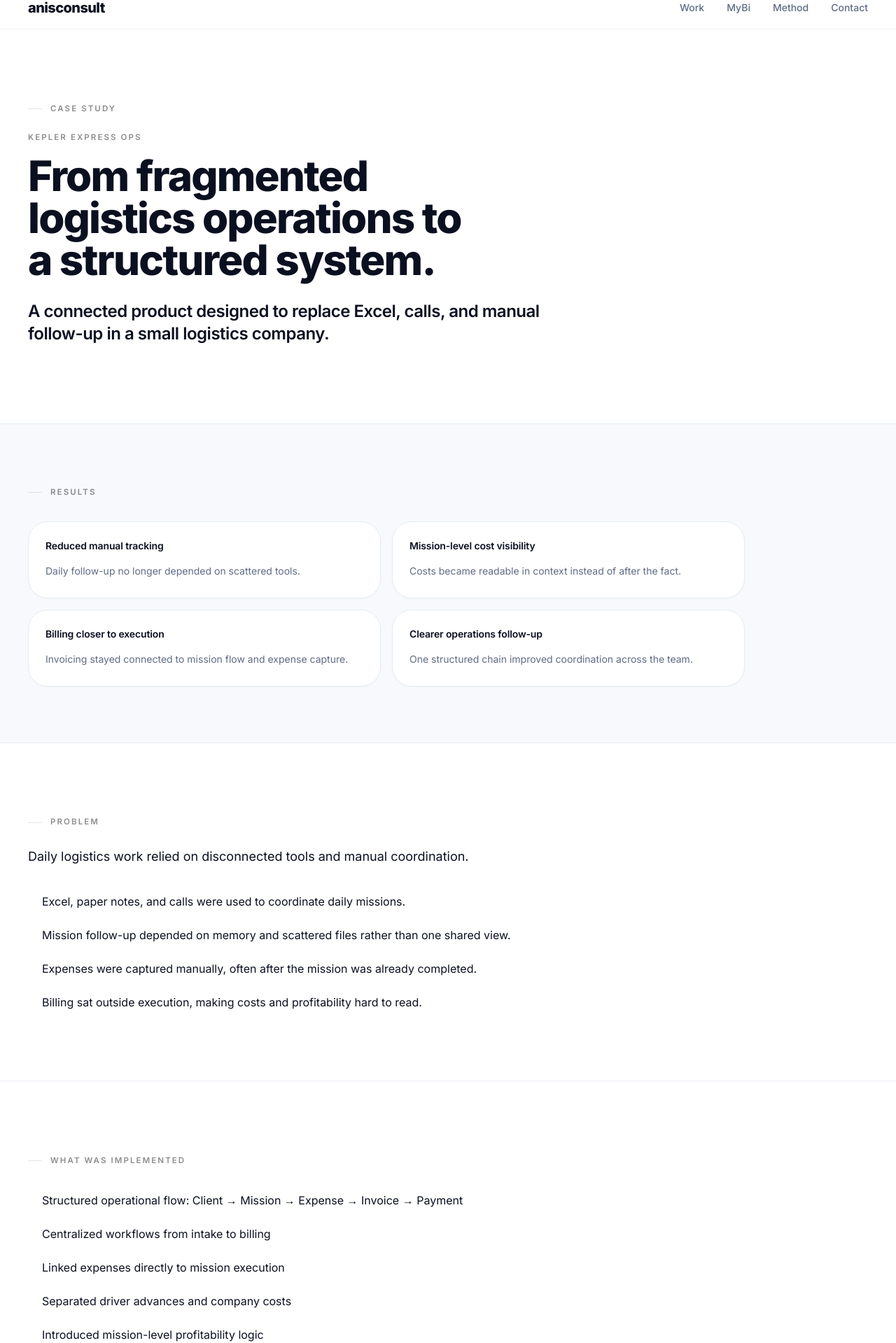
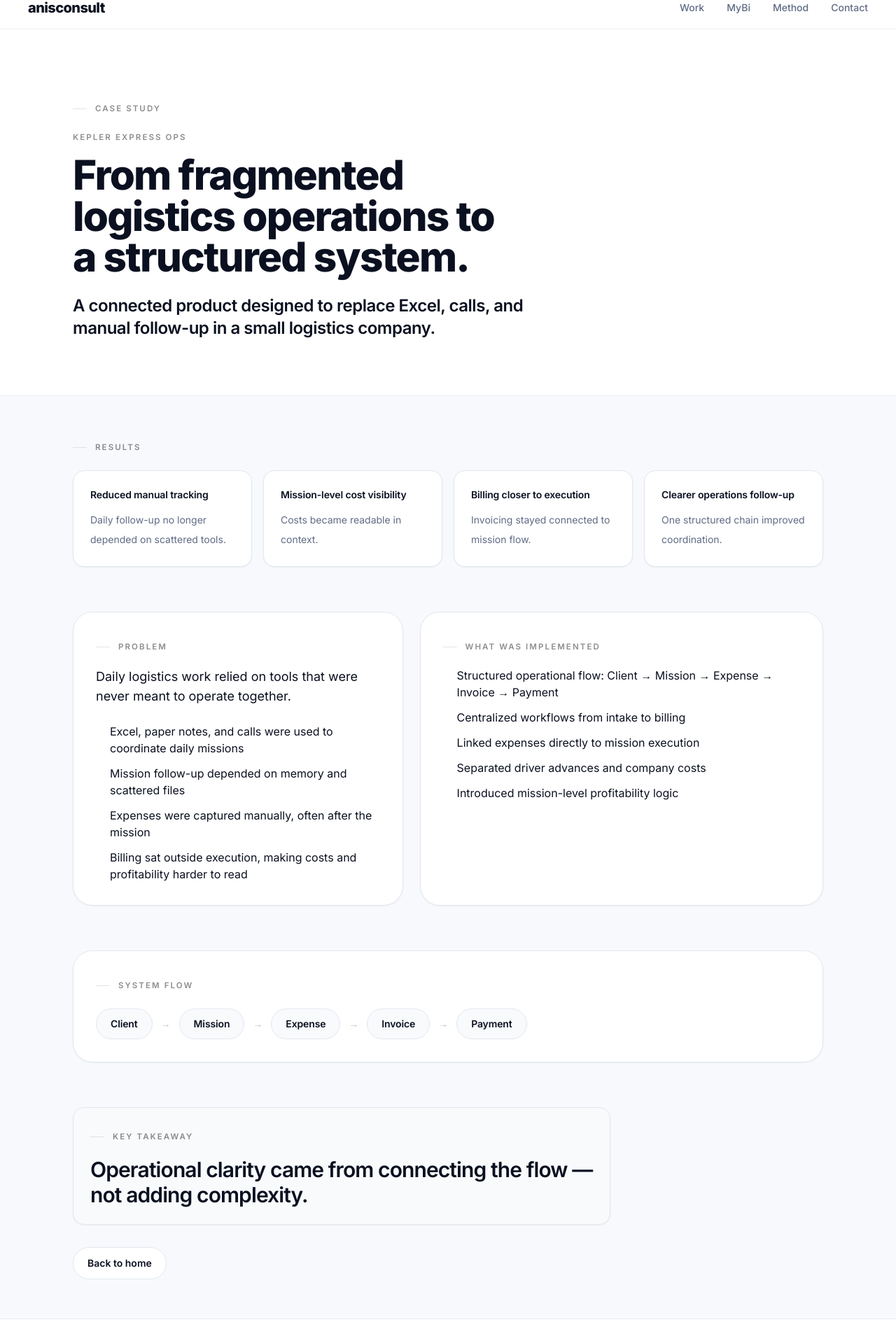
Before and after one commit to Granis75/anisconsult.com, a Next.js app: page /case-study/kepler-express in a window 1280 px wide. Shown: the part 19-1938 px from the top of the page at 70% size. Built offline with nearby package versions, Linux system fonts and the light colour scheme.

Commit message:
refactor: visibly restructure Kepler case study layout

```diff
--- a/app/case-study/kepler-express/page.tsx
+++ b/app/case-study/kepler-express/page.tsx
@@ -11,10 +11,10 @@ export const metadata: Metadata = {
 };
 
 const problemItems = [
-  "Excel, paper notes, and calls were used to coordinate daily missions.",
-  "Mission follow-up depended on memory and scattered files rather than one shared view.",
-  "Expenses were captured manually, often after the mission was already completed.",
-  "Billing sat outside execution, making costs and profitability hard to read.",
+  "Excel, paper notes, and calls were used to coordinate daily missions",
+  "Mission follow-up depended on memory and scattered files",
+  "Expenses were captured manually, often after the mission",
+  "Billing sat outside execution, making costs and profitability harder to read",
 ] as const;
 
 const resultItems = [
@@ -24,15 +24,15 @@ const resultItems = [
   },
   {
     title: "Mission-level cost visibility",
-    detail: "Costs became readable in context instead of after the fact.",
+    detail: "Costs became readable in context.",
   },
   {
     title: "Billing closer to execution",
-    detail: "Invoicing stayed connected to mission flow and expense capture.",
+    detail: "Invoicing stayed connected to mission flow.",
   },
   {
     title: "Clearer operations follow-up",
-    detail: "One structured chain improved coordination across the team.",
+    detail: "One structured chain improved coordination.",
   },
 ] as const;
 
@@ -53,16 +53,16 @@ export default function KeplerExpressCaseStudyPage() {
 
       <main className="bg-white text-ink antialiased">
         <section className="border-b border-line bg-white">
-          <div className="mx-auto max-w-7xl px-6 pb-20 pt-16 lg:px-10 lg:pb-28 lg:pt-24">
-            <div className="max-w-5xl">
+          <div className="mx-auto max-w-6xl px-6 pb-14 pt-16 lg:px-10 lg:pb-20 lg:pt-24">
+            <div className="max-w-4xl">
               <SectionKicker label="Case Study" />
               <p className="mt-6 text-[0.72rem] font-semibold uppercase tracking-[0.18em] text-black/45">
                 Kepler Express Ops
               </p>
-              <h1 className="mt-4 max-w-4xl text-balance text-4xl font-extrabold leading-tight tracking-tighter2 text-ink sm:text-5xl lg:text-6xl">
+              <h1 className="mt-4 max-w-4xl text-balance text-4xl font-extrabold leading-tight tracking-tighter2 text-ink sm:text-5xl lg:text-[3.65rem]">
                 From fragmented logistics operations to a structured system.
               </h1>
-              <p className="mt-7 max-w-3xl text-xl font-semibold leading-tight tracking-[-0.02em] text-ink sm:text-2xl">
+              <p className="mt-6 max-w-2xl text-xl font-semibold leading-tight tracking-[-0.02em] text-ink sm:text-2xl">
                 A connected product designed to replace Excel, calls, and
                 manual follow-up in a small logistics company.
               </p>
@@ -70,67 +70,65 @@ export default function KeplerExpressCaseStudyPage() {
           </div>
         </section>
 
-        <section className="border-b border-line bg-surface">
-          <div className="mx-auto max-w-7xl px-6 py-16 lg:px-10 lg:py-20">
+        <section className="bg-surface">
+          <div className="mx-auto max-w-6xl px-6 py-10 lg:px-10 lg:py-14">
+            <div className="space-y-12 lg:space-y-16">
+              <section className="space-y-6">
                 <div className="max-w-3xl">
                   <SectionKicker label="Results" />
                 </div>
 
-            <div className="mt-8 grid gap-4 sm:grid-cols-2 xl:max-w-5xl">
+                <div className="grid gap-4 md:grid-cols-2 xl:grid-cols-4">
                   {resultItems.map((item) => (
                     <article
                       key={item.title}
-                  className="rounded-[1.75rem] border border-line bg-white px-6 py-6 shadow-[0_1px_2px_rgba(15,23,42,0.03)]"
+                      className="rounded-2xl border border-slate-200 bg-white p-6 shadow-sm"
                     >
                       <p className="text-sm font-semibold tracking-[-0.01em] text-ink">
                         {item.title}
                       </p>
-                  <p className="mt-3 text-sm leading-7 text-muted">{item.detail}</p>
+                      <p className="mt-3 text-sm leading-7 text-muted">
+                        {item.detail}
+                      </p>
                     </article>
                   ))}
                 </div>
-          </div>
               </section>
 
-        <section id="problem" className="border-b border-line bg-white">
-          <div className="mx-auto max-w-7xl px-6 py-20 lg:px-10 lg:py-24">
-            <div className="max-w-3xl">
+              <div className="grid gap-6 lg:grid-cols-[minmax(0,0.9fr)_minmax(0,1.1fr)]">
+                <section
+                  id="problem"
+                  className="rounded-[28px] border border-slate-200 bg-white p-6 shadow-sm sm:p-8"
+                >
                   <SectionKicker label="Problem" />
-              <p className="mt-6 max-w-2xl text-lg leading-8 text-ink">
-                Daily logistics work relied on disconnected tools and manual
-                coordination.
+                  <p className="mt-5 max-w-xl text-base leading-8 text-ink sm:text-lg">
+                    Daily logistics work relied on tools that were never meant
+                    to operate together.
                   </p>
 
-              <ul className="mt-8 space-y-4 pl-5 text-base leading-8 text-ink marker:text-black/30">
+                  <ul className="mt-6 space-y-3 pl-5 text-sm leading-7 text-ink marker:text-black/30 sm:text-base">
                     {problemItems.map((item) => (
                       <li key={item}>{item}</li>
                     ))}
                   </ul>
-            </div>
-          </div>
                 </section>
 
-        <section className="border-b border-line bg-white">
-          <div className="mx-auto max-w-7xl px-6 py-20 lg:px-10 lg:py-24">
-            <div className="max-w-3xl">
+                <section className="rounded-[28px] border border-slate-200 bg-white p-6 shadow-sm sm:p-8">
                   <SectionKicker label="What was implemented" />
-              <ul className="mt-8 space-y-4 pl-5 text-base leading-8 text-ink marker:text-black/30">
+                  <ul className="mt-5 space-y-3 pl-5 text-sm leading-7 text-ink marker:text-black/30 sm:text-base">
                     {implementationItems.map((item) => (
                       <li key={item}>{item}</li>
                     ))}
                   </ul>
+                </section>
               </div>
-          </div>
-        </section>
 
-        <section className="border-b border-line bg-surface">
-          <div className="mx-auto max-w-7xl px-6 py-16 lg:px-10 lg:py-20">
-            <div className="max-w-5xl">
+              <section className="rounded-[28px] border border-slate-200 bg-white p-6 shadow-sm sm:p-8">
                 <SectionKicker label="System flow" />
-              <div className="mt-8 flex flex-wrap items-center gap-3">
+                <div className="mt-6 flex flex-wrap items-center gap-3">
                   {flowSteps.map((item, index) => (
                     <div key={item} className="flex items-center gap-3">
-                    <span className="inline-flex min-h-11 items-center rounded-full border border-line bg-white px-4 py-2 text-sm font-semibold tracking-[-0.01em] text-ink sm:px-5">
+                      <span className="inline-flex min-h-11 items-center rounded-full border border-slate-200 bg-slate-50 px-4 py-2 text-sm font-semibold tracking-[-0.01em] text-ink sm:px-5">
                         {item}
                       </span>
                       {index < flowSteps.length - 1 ? (
@@ -139,33 +137,26 @@ export default function KeplerExpressCaseStudyPage() {
                     </div>
                   ))}
                 </div>
-            </div>
-          </div>
               </section>
 
-        <section className="border-b border-line bg-white">
-          <div className="mx-auto max-w-7xl px-6 py-20 lg:px-10 lg:py-24">
-            <div className="max-w-4xl">
+              <section className="space-y-8">
+                <div className="max-w-3xl rounded-2xl border border-slate-200 bg-slate-50 p-6 shadow-sm">
                   <SectionKicker label="Key takeaway" />
-              <div className="mt-6 rounded-[2rem] border border-line bg-surface px-7 py-8 sm:px-8 sm:py-9">
-                <p className="max-w-3xl text-2xl font-semibold leading-tight tracking-[-0.03em] text-ink sm:text-3xl">
-                  Operational clarity came from connecting the flow — not adding
-                  complexity.
-                </p>
-                <p className="mt-5 max-w-2xl text-sm leading-7 text-muted sm:text-base">
-                  The value came from a tighter operational chain, clearer cost
-                  capture, and better alignment between execution and billing.
+                  <p className="mt-5 text-2xl font-semibold leading-tight tracking-[-0.03em] text-ink sm:text-3xl">
+                    Operational clarity came from connecting the flow — not
+                    adding complexity.
                   </p>
                 </div>
 
-              <div className="mt-10">
+                <div>
                   <Link
                     href="/"
-                  className="inline-flex items-center rounded-full border border-line px-5 py-3 text-sm font-semibold text-ink transition hover:bg-surface"
+                    className="inline-flex items-center rounded-full border border-slate-200 bg-white px-5 py-3 text-sm font-semibold text-ink transition hover:bg-slate-50"
                   >
                     Back to home
                   </Link>
                 </div>
+              </section>
             </div>
           </div>
         </section>
```
Lines whose indentation alone changed are shown as unchanged.
